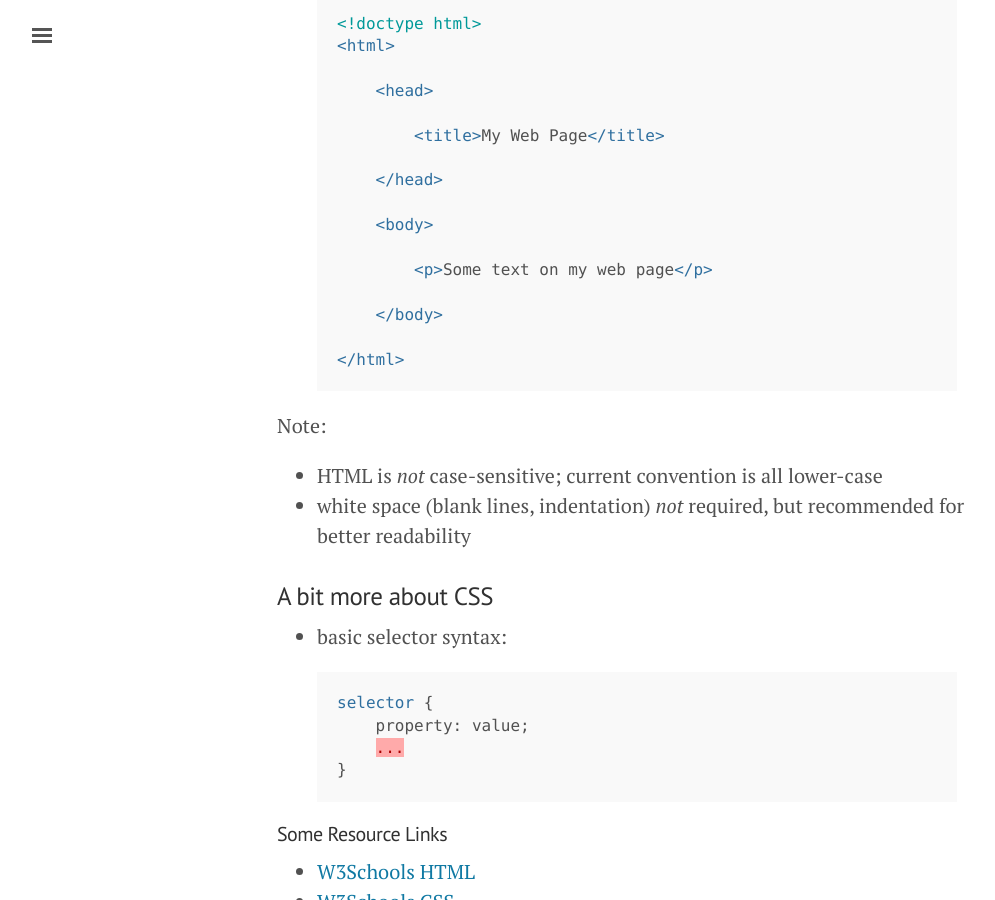
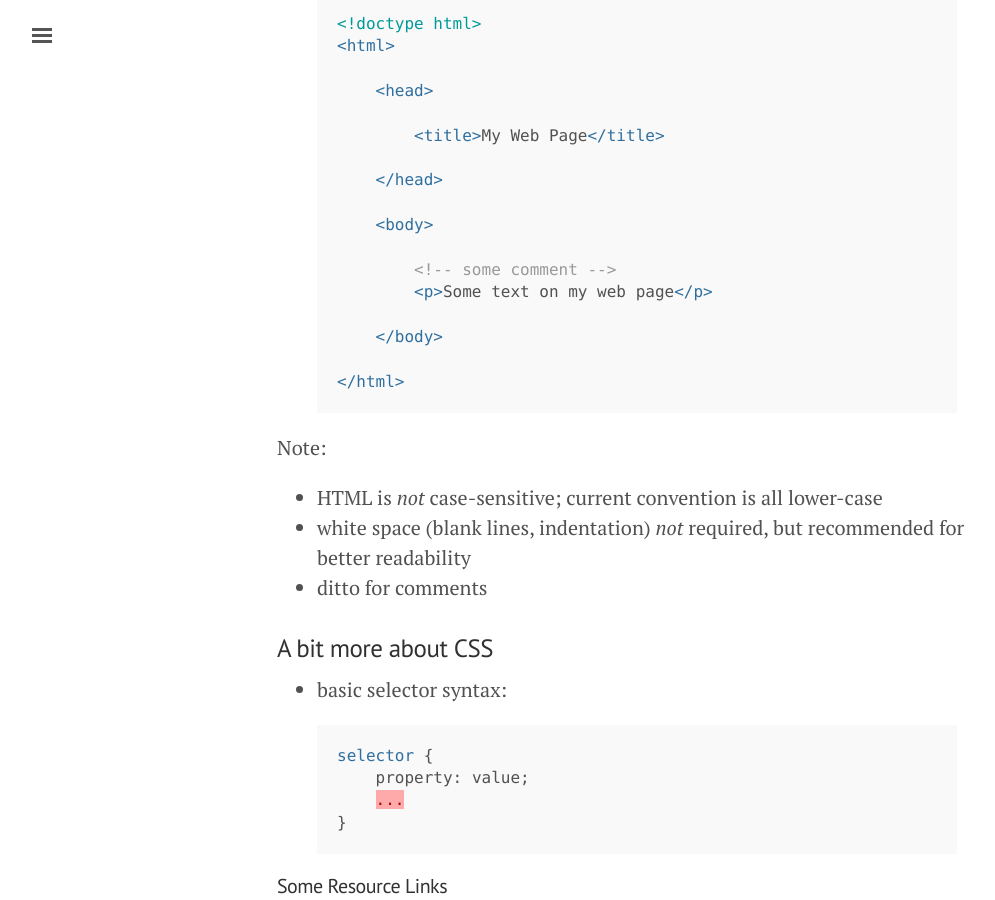
Before and after one commit to MississaugaCoding/mississaugacoding.github.io, a Jekyll site: the page built from _posts/2015-08-19-html-css-js-intro-sessions.md, in a window 1280 px wide and 900 px high, scrolled down 1707 px. Shown: the whole window, without its empty margins (3-998 px from the left). Built offline with Jekyll 4.4.1, drawn with Linux system fonts in a browser that asks for light colours; comment, search, counter and statistics services are not loaded.

Commit message:
updated intro session notes

```diff
--- a/_posts/2015-08-19-html-css-js-intro-sessions.md
+++ b/_posts/2015-08-19-html-css-js-intro-sessions.md
@@ -62,6 +62,7 @@ Note:
 
     <body>
 
+        <!-- some comment -->
         <p>Some text on my web page</p>
 
     </body>
@@ -73,6 +74,7 @@ Note:
 
   - HTML is *not* case-sensitive; current convention is all lower-case
   - white space (blank lines, indentation) *not* required, but recommended for better readability
+  - ditto for comments
 
 
 ###A bit more about CSS
```
